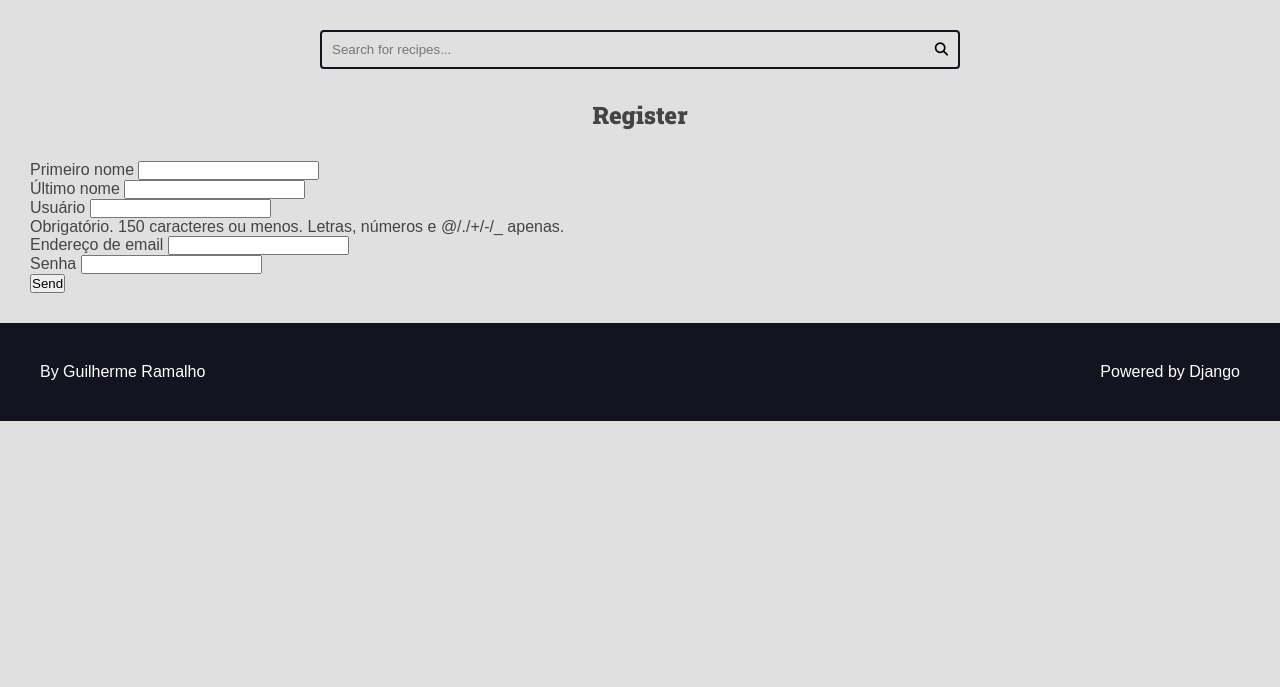
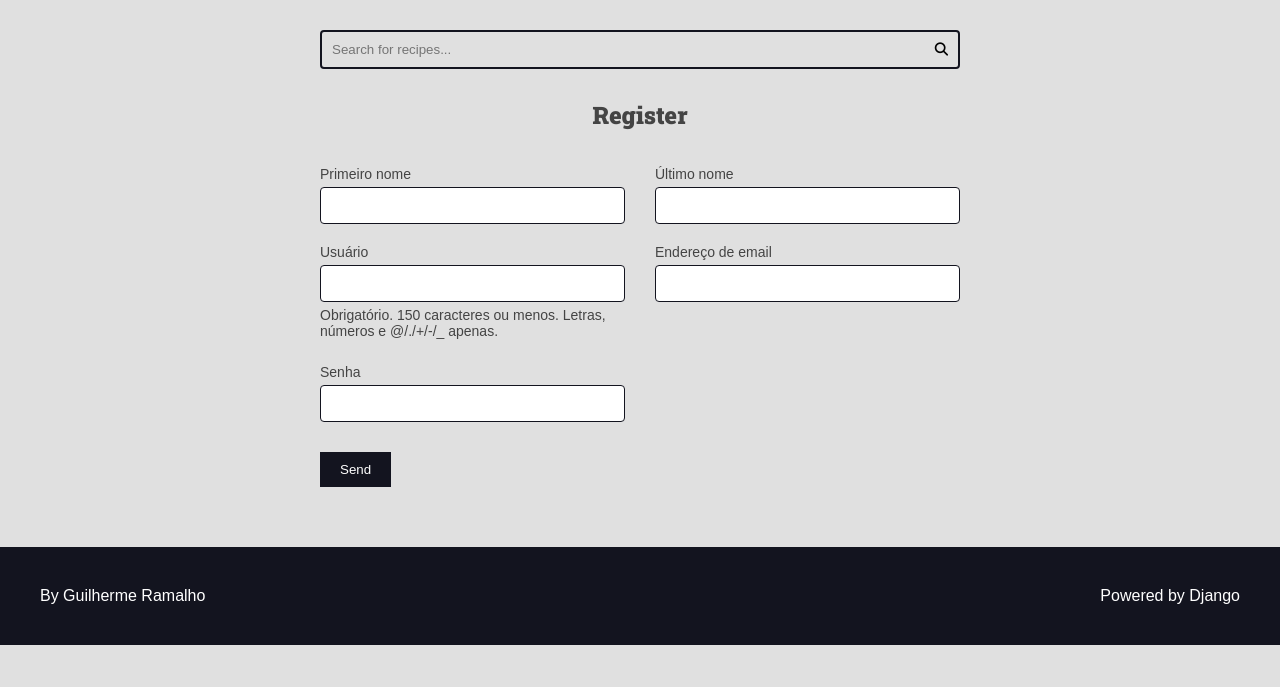
Before and after one commit to GuilhermePereiraRamalho/curso-django-projeto1, a Django app: page /authors/register/ in a window 1280 px wide. Shown: the part 113-800 px from the top of the page. Run offline with Django 5.2, Linux system fonts and the light colour scheme.

Commit message:
Adicionando CSS ao formulário para melhor apresentação

```diff
--- a/authors/templates/authors/pages/register_view.html
+++ b/authors/templates/authors/pages/register_view.html
@@ -25,8 +25,10 @@
                     </div>
                 {% endfor %}
             </div>
-            <div class="form-group">
-                <button type="submit">Send</button>
+            <div class="form-content form-content-grid">
+                <div class="form-group">
+                    <button type="submit">Send</button>
+                </div>
             </div>
         </form>
     </div>
--- a/recipes/static/recipes/css/styles.css
+++ b/recipes/static/recipes/css/styles.css
@@ -306,6 +306,46 @@ h1,h2,h3,h4,h5,h6 {
     background: var(--color-primary-dark);
 }
 
+/* Forms */
+
+.form-content {
+    max-width:  64rem;
+    margin: 0 auto;
+    margin-bottom:  var(--spacing-gutter-medium);
+}
+
+.form-content label,
+.form-content .help-text,
+.errorlist{
+    display: block;
+    margin: 0.5rem 0;
+    font-size: 1.4rem;
+    list-style-type: none;
+}
+
+.errorlist{
+    color: var(--color-error-dark);
+}
+.form-content input{
+    width: 100%;
+    padding: 1rem;
+    border-radius: 0.4rem;
+    border: 1px solid var(--color-primary-dark)
+}
+
+.form-content-grid {
+    display: grid;
+    grid-template-columns: repeat(auto-fit, minmax(30rem, 1fr));
+    gap: calc(var(--spacing-gutter-medium)/2) var(--spacing-gutter-medium)
+}
+
+.form-content button {
+    padding: 1rem 2rem;
+    border: none;
+    background: var(--color-primary-dark);
+    color: var(--color-white);
+}
+
 /* Messages */
 .messages-container{
     display: flex;
@@ -369,6 +409,7 @@ h1,h2,h3,h4,h5,h6 {
 }
 
 @media (max-width: 600px) {
+  .form-content-grid,
   .main-content-list {
     grid-template-columns: repeat(auto-fit, minmax(100%, 1fr));
   }
```
